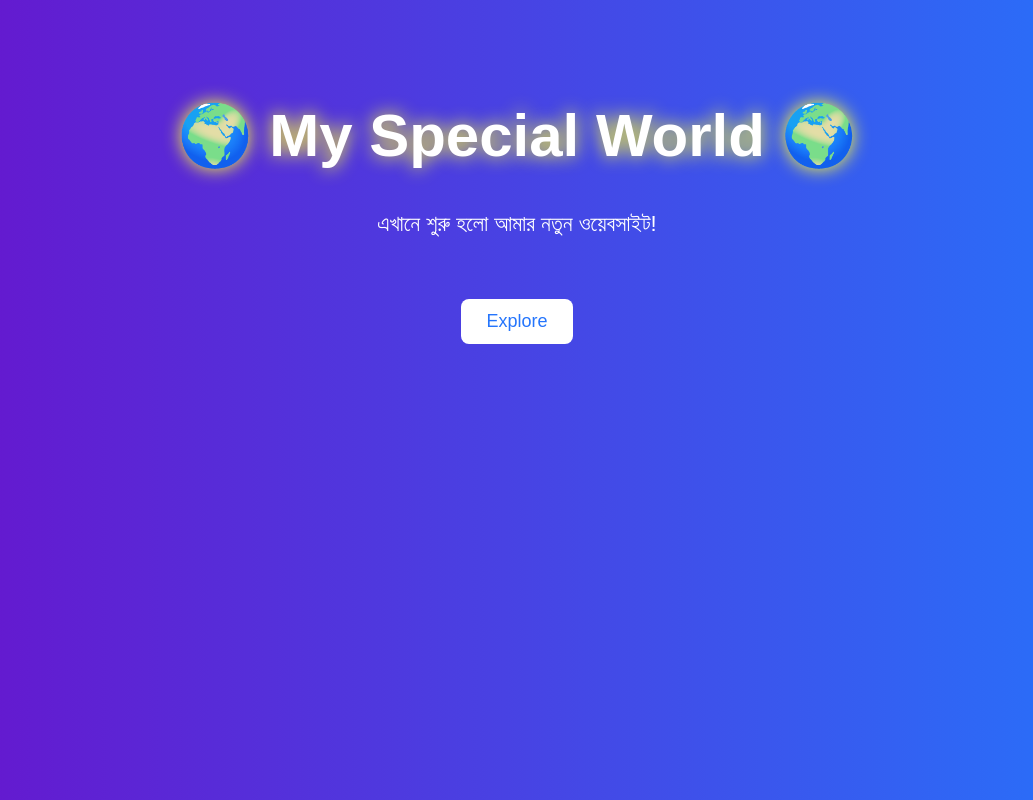
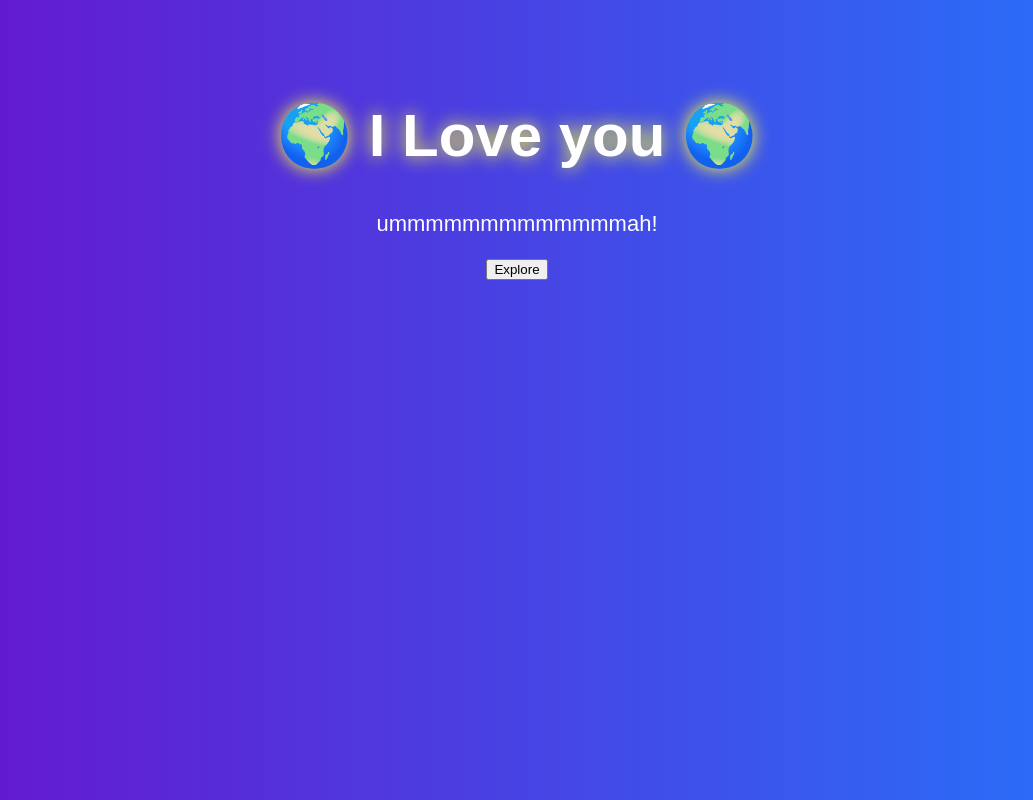
Before and after one commit to mi4877103-debug/Love-site, a plain HTML site: page index.html in a window 1280 px wide. Shown: the whole page, without its empty margins (123-1156 px from the left). Drawn offline with Linux system fonts and the light colour scheme.

Commit message:
Add files via upload

```diff
--- a/index.html
+++ b/index.html
@@ -2,7 +2,7 @@
 <html lang="bn">
 <head>
   <meta charset="UTF-8">
-  <title>My Special World</title>
+  <title>hey,Sohana</title>
   <style>
     body {
       background: linear-gradient(to right, #6a11cb, #2575fc);
@@ -21,21 +21,6 @@
       font-size: 22px;
       margin-top: 20px;
     }
-    button {
-      margin-top: 40px;
-      padding: 12px 25px;
-      font-size: 18px;
-      border: none;
-      border-radius: 8px;
-      background-color: #fff;
-      color: #2575fc;
-      cursor: pointer;
-      transition: 0.3s;
-    }
-    button:hover {
-      background-color: #2575fc;
-      color: #fff;
-    }
     @keyframes glow {
       from { text-shadow: 0 0 10px #fff; }
       to { text-shadow: 0 0 20px #ff0; }
@@ -43,8 +28,11 @@
   </style>
 </head>
 <body>
-  <h1>🌍 My Special World 🌍</h1>
-  <p>এখানে শুরু হলো আমার নতুন ওয়েবসাইট!</p>
-  <button onclick="alert('তুমি আমার ওয়েবসাইটে ঢুকেছো 💫')">Explore</button>
+  <h1>🌍 I Love you 🌍</h1>
+  <p>ummmmmmmmmmmmmah!</p>
+
+
+  <button onclick="window.location.href='page2.html'">Explore</button>
+
 </body>
 </html>
```
